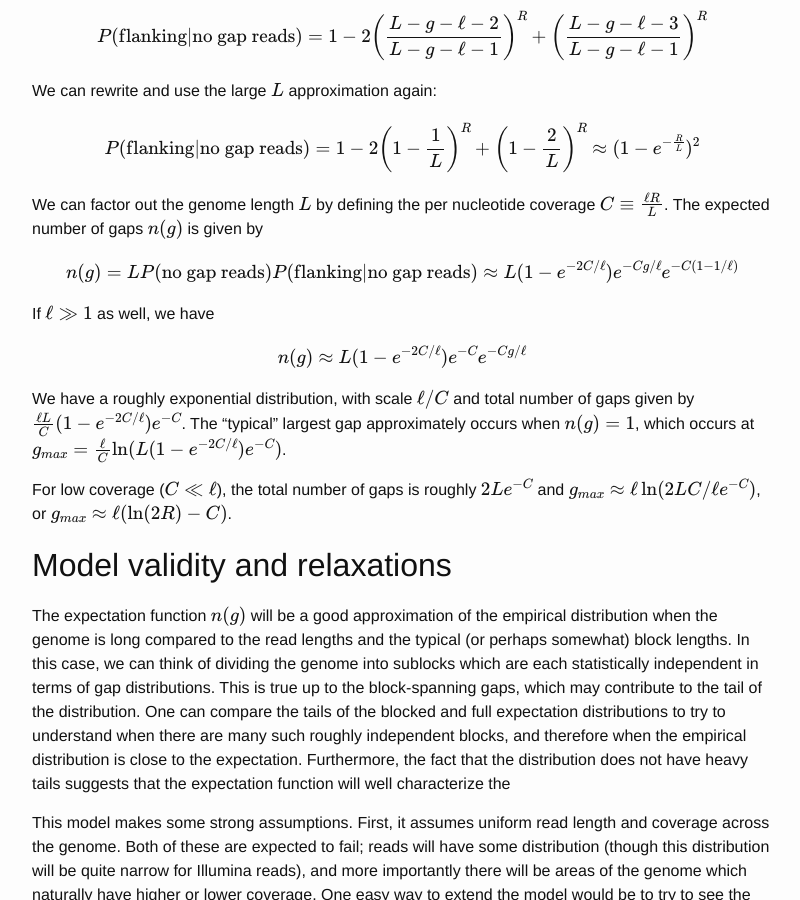
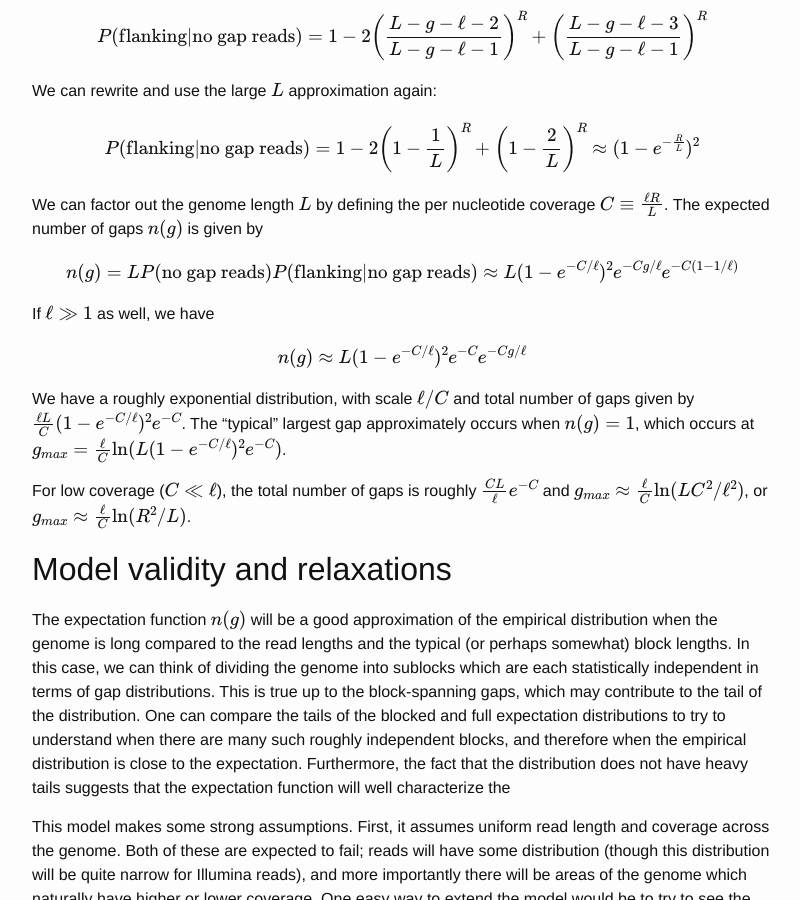
Before and after one commit to atishagarwala/atishagarwala.github.io, a Jekyll site: the page built from _posts/2017-08-04-Null-model-coverage.markdown, in a window 1280 px wide and 900 px high, scrolled down 1366 px. Shown: the whole window, without its empty margins (238-1038 px from the left). Built offline with Jekyll 4.4.1, drawn with Linux system fonts in a browser that asks for light colours; formulas are drawn with MathJax 3; comment, search, counter and statistics services are not loaded.

Commit message:
Update 2017-08-04-Null-model-coverage.markdown

```diff
--- a/_posts/2017-08-04-Null-model-coverage.markdown
+++ b/_posts/2017-08-04-Null-model-coverage.markdown
@@ -65,18 +65,18 @@ $$P(\text{flanking}|\text{no gap reads}) = 1-2\left(1-\frac{1}{L}\right)^{R} +\l
 We can factor out the genome length $$L$$ by defining the per nucleotide coverage $$C\equiv \frac{\ell R}{L}$$.
 The expected number of gaps $$n(g)$$ is given by
 
-$$n(g) = L P(\text{no gap reads})P(\text{flanking}|\text{no gap reads}) \approx L(1-e^{-2C/\ell})e^{-Cg/\ell}e^{-C(1-1/\ell)}$$
+$$n(g) = L P(\text{no gap reads})P(\text{flanking}|\text{no gap reads}) \approx L(1-e^{-C/\ell})^{2}e^{-Cg/\ell}e^{-C(1-1/\ell)}$$
 
 If $$\ell\gg1$$ as well, we have
 
-$$n(g) \approx L(1-e^{-2C/\ell})e^{-C}e^{-Cg/\ell}$$
+$$n(g) \approx L(1-e^{-C/\ell})^{2}e^{-C}e^{-Cg/\ell}$$
 
 We have a roughly exponential distribution, with scale $\ell/C$ and total number of gaps given by
-$$ \frac{\ell L}{C}(1-e^{-2C/\ell})e^{-C}$$. The "typical" largest gap approximately occurs when
-$$n(g) = 1$$, which occurs at $$g_{max} = \frac{\ell}{C}\ln(L(1-e^{-2C/\ell})e^{-C})$$.
+$$ \frac{\ell L}{C}(1-e^{-C/\ell})^{2}e^{-C}$$. The "typical" largest gap approximately occurs when
+$$n(g) = 1$$, which occurs at $$g_{max} = \frac{\ell}{C}\ln(L(1-e^{-C/\ell})^{2}e^{-C})$$.
 
-For low coverage ($$C\ll\ell$$), the total number of gaps is roughly $$2Le^{-C}$$ and
-$$g_{max}\approx \ell\ln(2LC/\ell e^{-C})$$, or $$g_{max}\approx \ell(\ln(2R)-C)$$.
+For low coverage ($$C\ll\ell$$), the total number of gaps is roughly $$\frac{CL}{\ell}e^{-C}$$ and
+$$g_{max}\approx \frac{\ell}{C}\ln(LC^{2}/\ell^{2})$$, or $$g_{max}\approx \frac{\ell}{C}\ln(R^{2}/L)$$.
 
 ## Model validity and relaxations
 
```
